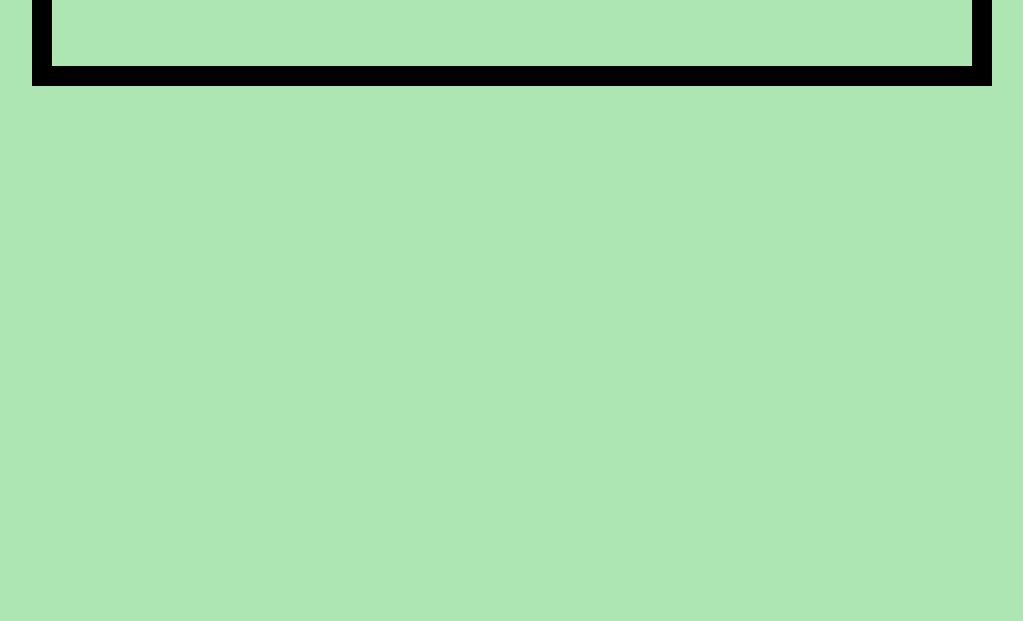
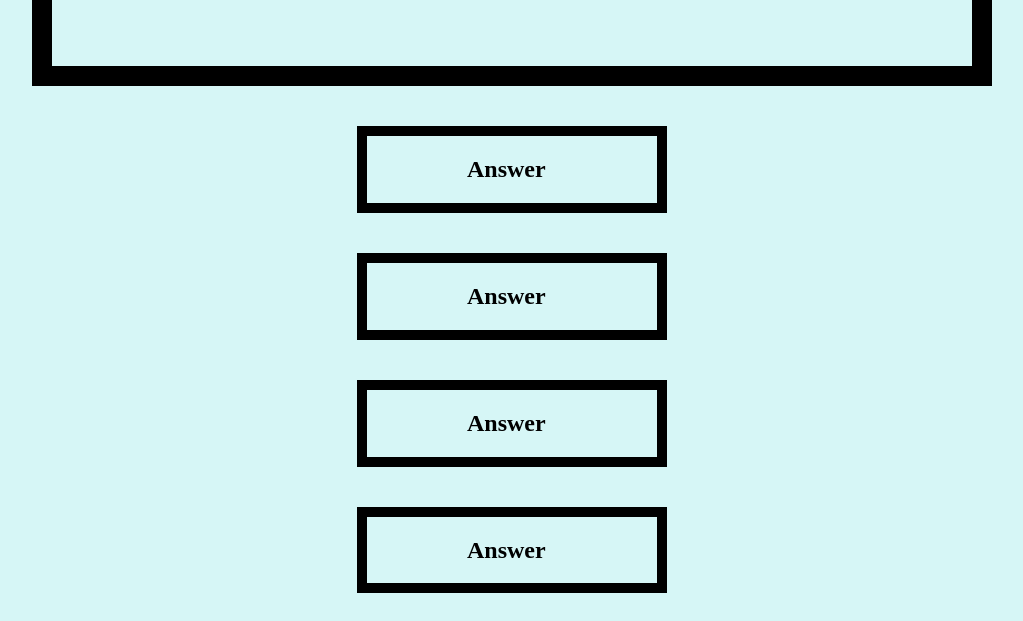
Before and after one commit to britbrit22/Food-Trivia-Game, a plain HTML site: page index.html in a window 1280 px wide. Shown: the part 321-942 px from the top of the page, without its empty margins (128-1151 px from the left). Before the commit the page ends 800 px from the top, so only its background shows below. Drawn offline with Linux system fonts and the light colour scheme.

Commit message:
update changes

```diff
--- a/css/style.css
+++ b/css/style.css
@@ -1,10 +1,11 @@
 body {
-  background-color: rgb(173, 230, 179);
+  background-color: rgb(214, 246, 246);
 }
 .container {
   display: flex;
   flex-direction: column;
   align-items: center;
+  border box-sizing: ;
 }
 h1 {
   color: #0b0808;
@@ -18,17 +19,21 @@ h1 {
 
 }
 
+
 .question-container {
   display: center;
   width: 800px;
   border: 20px solid black;
   padding: 60px;
-  margin: 20px
+  margin: 20px;
 
 
 }
 
-p {
-  font-family: verdana;
-  font-size: 20px;
+.answer-container {
+  padding-left: 100px;
+  padding-right: 150px;
+  margin: 20px;
+  border: 10px solid black;
+  width: 40px;
 }
--- a/index.html
+++ b/index.html
@@ -14,6 +14,18 @@
         <h1 class="question">Question</h1>
 
     </div>
+    <div class="answer-container">
+        <h2 class="answer">Answer</h2>
+    </div>
+    <div class="answer-container">
+        <h2 class="answer">Answer</h2>
+    </div>
+    <div class="answer-container">
+        <h2 class="answer">Answer</h2>
+    </div>
+    <div class="answer-container">
+        <h2 class="answer">Answer</h2>
+    </div>
 
 
 </div>
```
